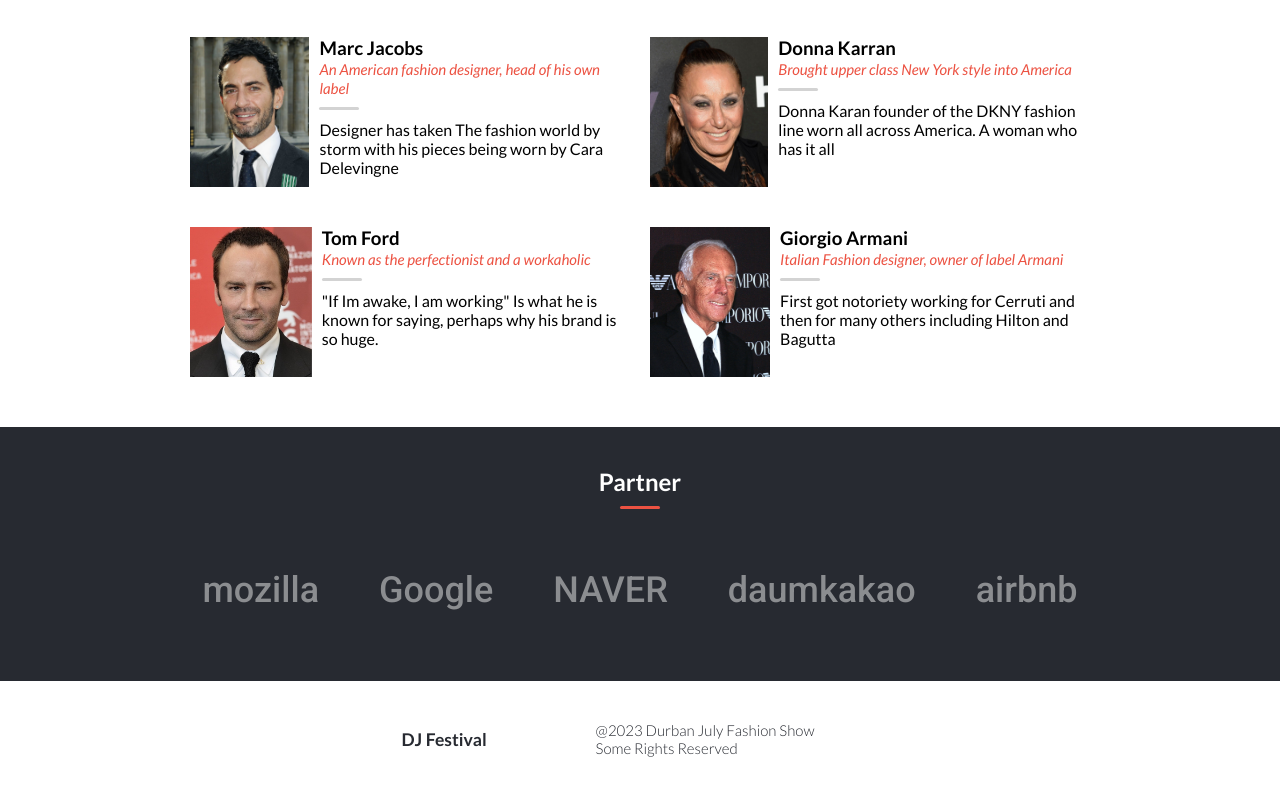
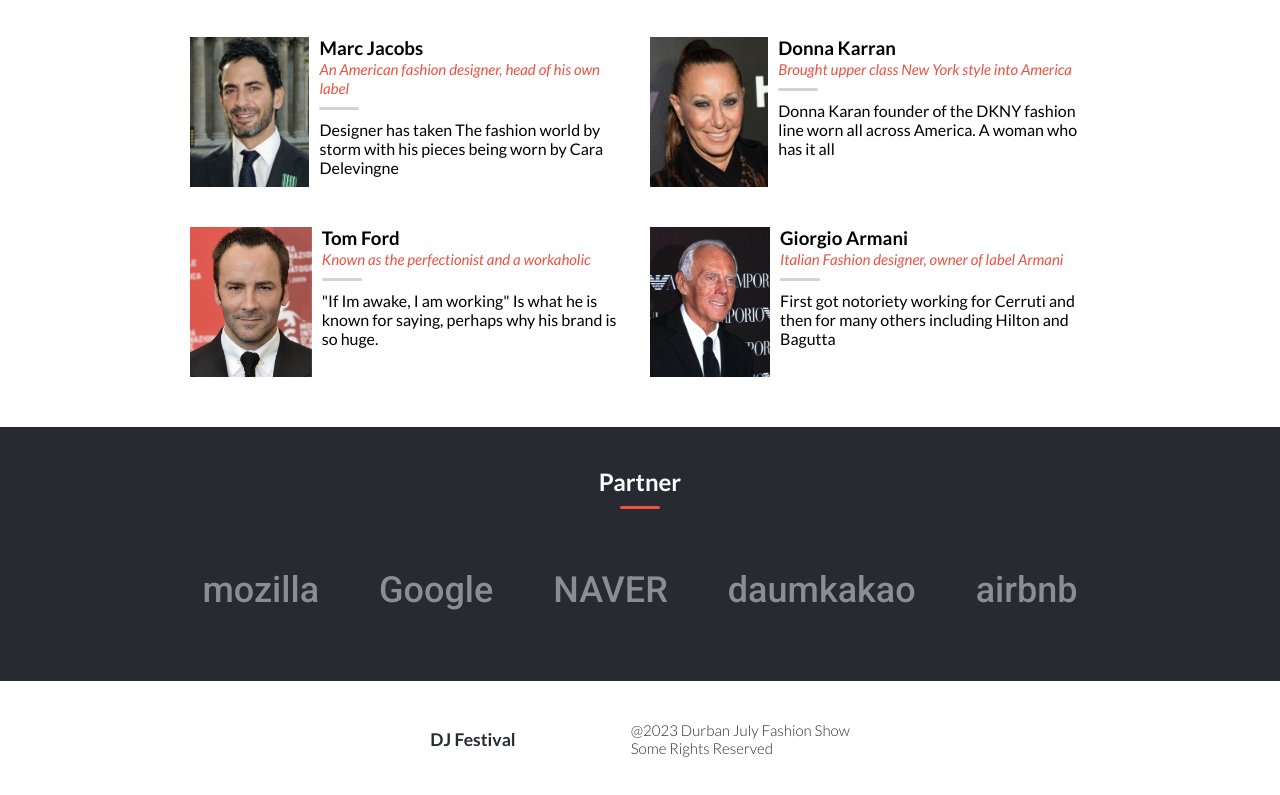
Before and after one commit to Munyabelden/First-Capstone, a website: page index.html in a window 1280 px wide. Shown: the part 1629-2424 px from the top of the page. Drawn offline with Linux system fonts and the light colour scheme.

Commit message:
Fix linter errors

```diff
--- a/style.css
+++ b/style.css
@@ -38,7 +38,7 @@
 
 a { text-decoration: none; }
 
-.logo { color: var(--clr-dark);}
+.logo { color: var(--clr-dark); }
 
 .sr-hidden { visibility: hidden; }
 
@@ -119,7 +119,7 @@
 
   .navigation p { display: none; }
 
-  .primary-navigation li  {
+  .primary-navigation li {
     color: var(--clr-white);
     font-size: 22px;
     font-weight: 600;
@@ -402,7 +402,7 @@
   }
 
   .program:hover,
-  .program:focus{
+  .program:focus {
     border: 2px solid #efefef;
   }
 
@@ -489,11 +489,15 @@
 }
 
 .home-footer {
-  background: var(--clr-dark);
-  color: var(--clr-white);
-  padding: 40px 5%;
-  font-size: 15px;
-  font-weight: 300;
+  color: var(--clr-dark);
+  display: flex;
+  flex-direction: row;
+  align-items: center;
+  justify-content: center;
+  gap: 10%;
+  background: var(--clr-white);
+  padding-block: 40px;
+  padding-right: 10%;
 }
 
 @media (min-width: 800px) {
@@ -562,6 +566,12 @@
   position: absolute;
   top: 10px;
   margin-left: 5%;
+}
+
+.about img {
+  width: 250px;
+  height: 150px;
+  object-fit: cover;
 }
 
 .about-home .media img {
@@ -642,12 +652,6 @@
   padding: 40px 10px;
   display: block;
   border: 2px solid #efefef;
-}
-
-.about img {
-  width: 250px;
-  height: 150px;
-  object-fit: cover;
 }
 
 .previous-events {
@@ -772,19 +776,6 @@
   padding-right: 10%;
 }
 
-.home-footer {
-  background: #efefef;
-  color: var(--clr-dark);
-  display: flex;
-  flex-direction: row;
-  align-items: center;
-  justify-content: center;
-  gap: 10%;
-  background: var(--clr-white);
-  padding-block: 40px;
-  padding-right: 10%;
-}
-
 @media (min-width: 768px) {
   .years {
     display: flex;
@@ -819,7 +810,7 @@
     gap: 15px;
     justify-content: center;
     align-items: center;
-    padding-block: 10px ;
+    padding-block: 10px;
     width: 90%;
     margin: 40px auto;
     background: none;
```
